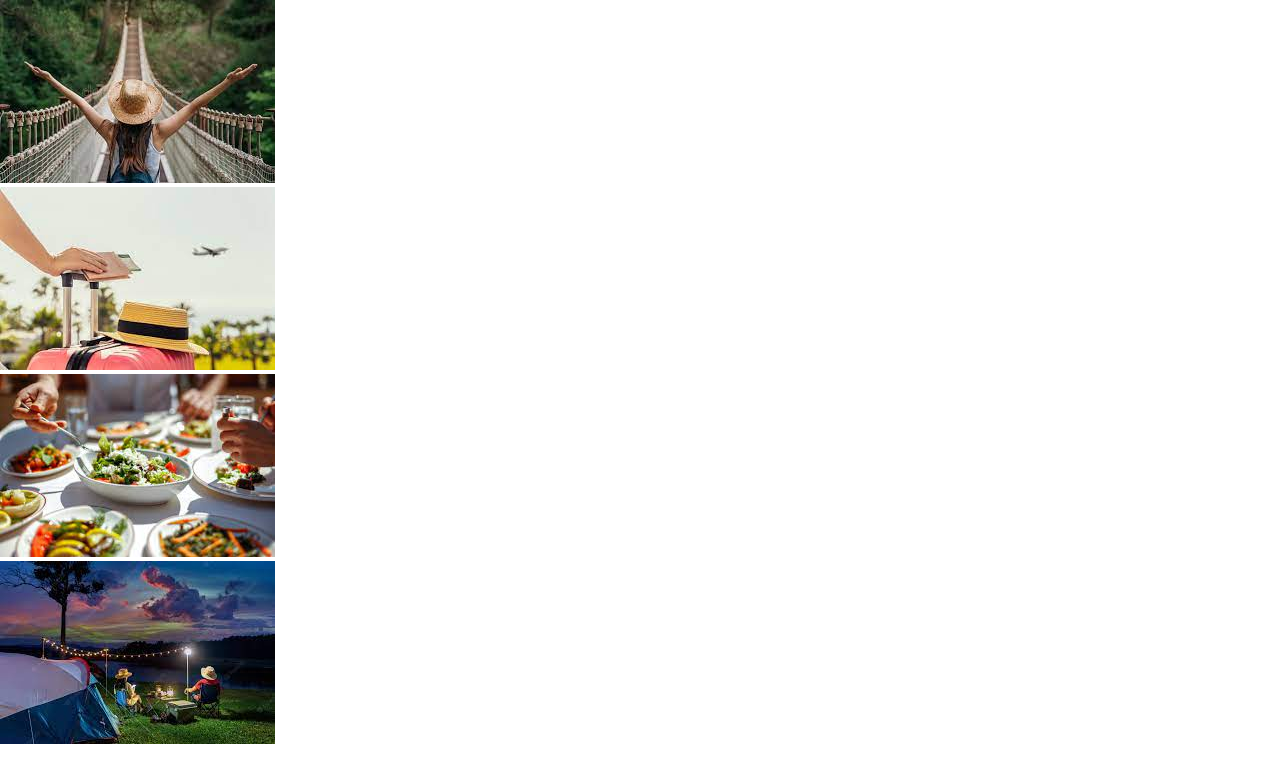
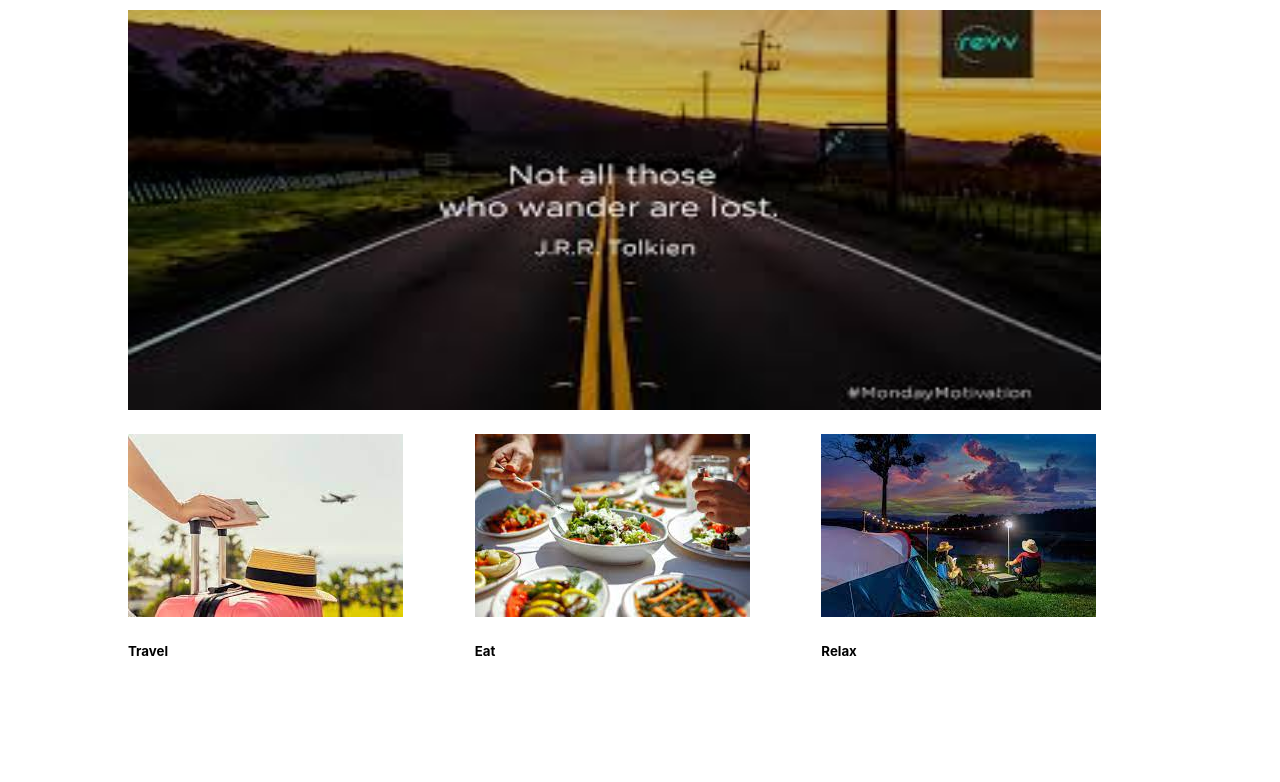
Before and after one commit to mbuguamary/Travel_Website, a React (Create React App) app: page /About in a window 1280 px wide. Shown: the top 782 px of the page. Built offline with nearby package versions, Linux system fonts and the light colour scheme.

Commit message:
changed the image

```diff
--- a/src/Components/About.js
+++ b/src/Components/About.js
@@ -1,30 +1,35 @@
 import React from 'react'
-import about from '../Assests/about.jpg';
+import about from '../Assests/img.jpg';
 import adv from '../Assests/adv.jpg';
 import food from '../Assests/food.jpg';
 import relax from '../Assests/relax.jpg';
+import './About.css';
 
 
 const About = () => {
   return (
     <div className='about'>
         <div className='image'>
-        <img src={about}/>
+        <img className='img' src={about}/>
         </div>
         <div className='image2'>
             <div>
             <img src={adv} alt='Travel'/>
+            <h5>Travel</h5>
             </div>
             <div>
             <img src={food} alt='Food'/>
+            <h5>Eat</h5>
             </div>
+            <div>
             <img src={relax} alt='Relax'/>
-            <div>
+            <h5>Relax</h5>
+           </div>
             </div>
         </div>
 
 
-        </div>
+
   )
 }
 
--- a/src/Components/Navbar.js
+++ b/src/Components/Navbar.js
@@ -9,7 +9,7 @@ const Navbar = () => {
             <li className='home'>Home</li>
             <li>Services</li>
            <NavLink to="/Gallery"> <li>Gallery</li> </NavLink>
-            <li>About</li>
+          < NavLink to="/About"><li>About</li></NavLink>
             <li>Contact</li>
          </ul>
         </div>
```
